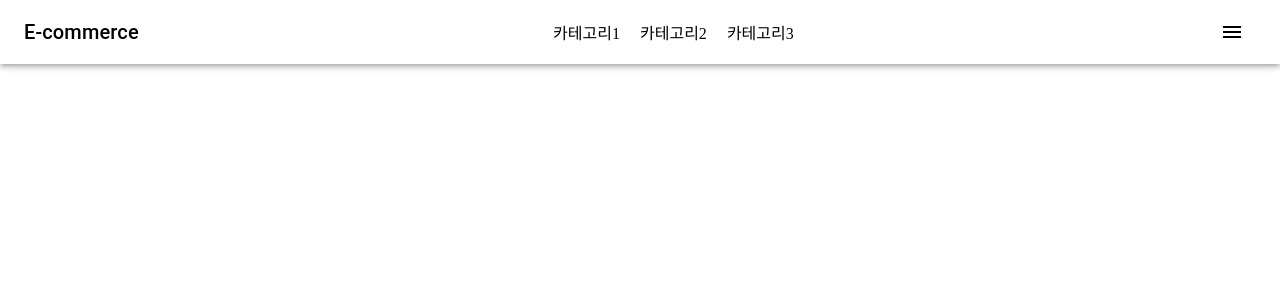
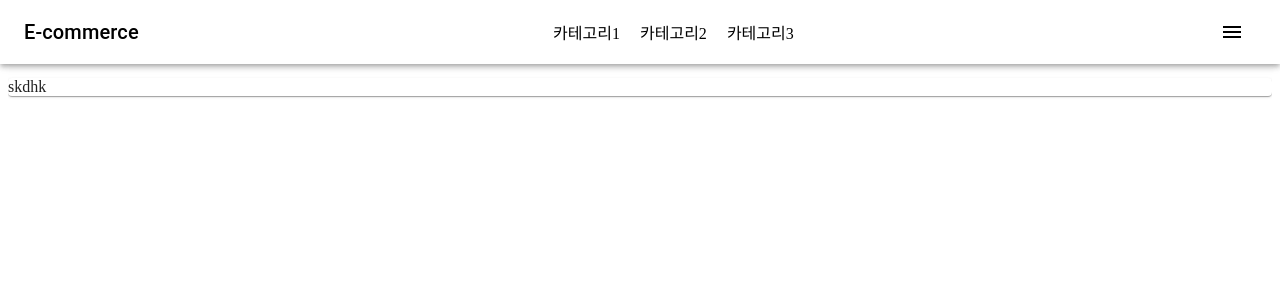
Before and after one commit to onlyhappiness/ui-design-study, a Next.js app in the folder e-commerce/: page / in a window 1280 px wide. Shown: the top 300 px of the page. Built offline with nearby package versions, Linux system fonts and the light colour scheme.

Commit message:
[ Progress ] Full Layout..

```diff
--- /dev/null
+++ b/e-commerce/components/Home/MainHomeBanner.jsx
@@ -0,0 +1,8 @@
+import React from 'react';
+import { Paper } from '@mui/material';
+
+const MainHomeBanner = () => {
+  return <Paper>skdhk</Paper>;
+};
+
+export default MainHomeBanner;
--- a/e-commerce/components/layouts/Header/Header.js
+++ b/e-commerce/components/layouts/Header/Header.js
@@ -9,11 +9,13 @@ import {
 } from '@mui/material';
 import MenuIcon from '@mui/icons-material/Menu';
 
-const Header = () => {
+const Header = ({ click }) => {
   return (
     <Box
       sx={{
+        display: 'flex',
         flexGrow: 1,
+        // minHeight: '100vh',
       }}
     >
       <AppBar
@@ -47,7 +49,13 @@ const Header = () => {
           </Box>
 
           {/* 버튼 및 아이콘 */}
-          <IconButton size='large' color='inherit'>
+          <IconButton
+            size='large'
+            color='inherit'
+            onClick={() => {
+              console.log('나와');
+            }}
+          >
             <MenuIcon />
           </IconButton>
         </Toolbar>
--- a/e-commerce/pages/_app.js
+++ b/e-commerce/pages/_app.js
@@ -1,7 +1,30 @@
-import '../styles/globals.css'
+import Header from '../components/layouts/Header/Header';
+import '../styles/globals.css';
 
 function MyApp({ Component, pageProps }) {
-  return <Component {...pageProps} />
+  return (
+    <div
+      style={{
+        display: 'flex',
+        minHeight: '100vh',
+        overflow: 'hidden',
+        width: '100%',
+      }}
+    >
+      <Header />
+      <div
+        style={{
+          display: 'flex',
+          width: '100%',
+          // overflow: 'hidden',
+          paddingTop: '70px',
+          // padding: '10px',
+        }}
+      >
+        <Component {...pageProps} />
+      </div>
+    </div>
+  );
 }
 
-export default MyApp
+export default MyApp;
--- a/e-commerce/pages/index.js
+++ b/e-commerce/pages/index.js
@@ -1,12 +1,31 @@
+import React, { useState } from 'react';
 import Head from 'next/head';
 import Image from 'next/image';
 import Header from '../components/layouts/Header/Header';
 import styles from '../styles/Home.module.css';
+import { Grid } from '@mui/material';
+import MainHomeBanner from '../components/Home/MainHomeBanner';
 
 export default function Home() {
+  const [click, setClick] = useState(false);
+
   return (
     <>
-      <Header />
+      {/* <Header click={click} setClick={setClick} /> */}
+
+      {/* 메인 홈 배너 */}
+
+      <Grid container spacing={3}>
+        <Grid item xs={12} lg={12}>
+          <MainHomeBanner />
+        </Grid>
+      </Grid>
+
+      {/* 추천 */}
+
+      {/* 카테고리 */}
+
+      {/* 자주 산 상품 */}
     </>
   );
 }
```
Also changed, not shown: e-commerce/components/layouts/Sider/Sider.js (added).
